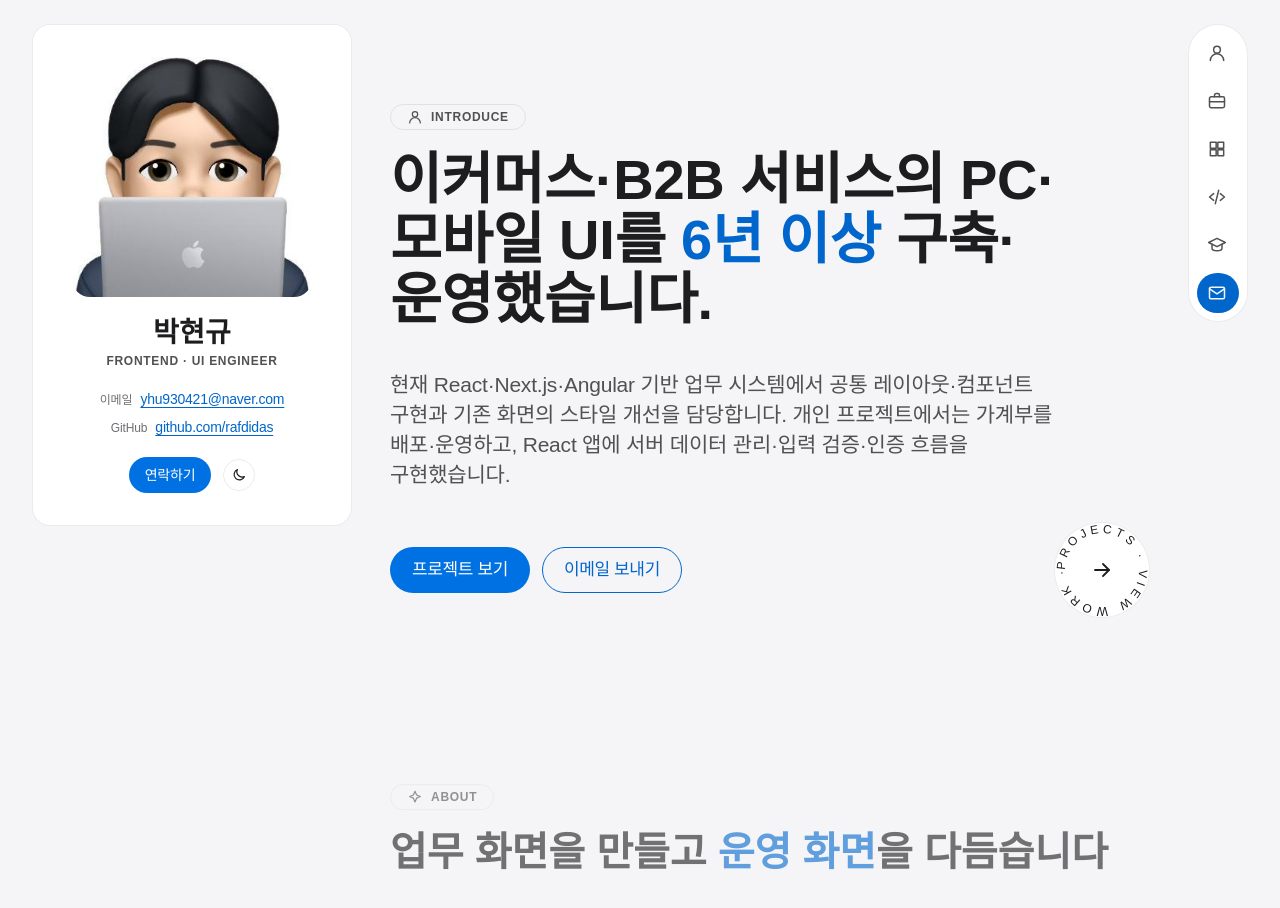
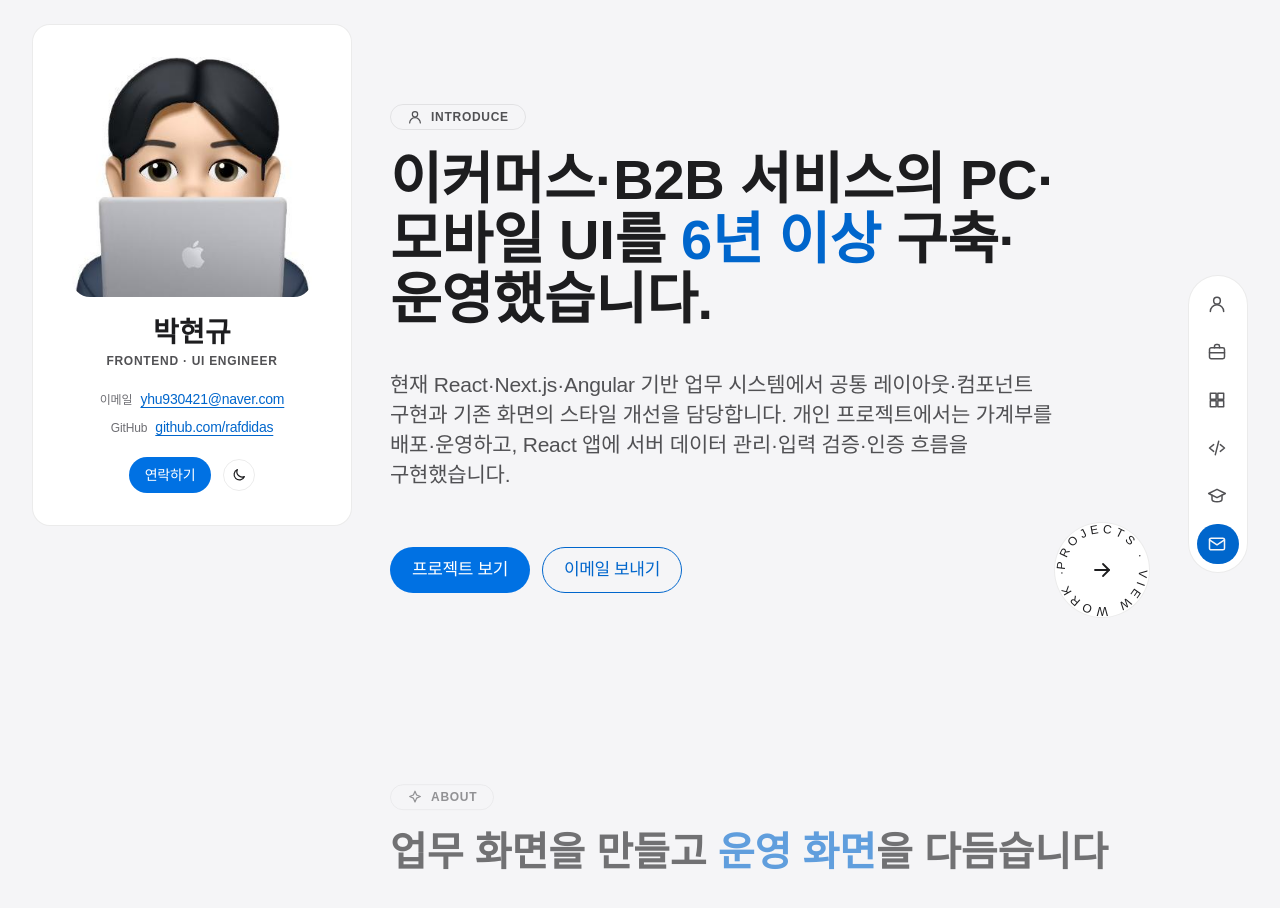
Before and after one commit to Rafdidas/about_me, a Next.js app: page / in a window 1280 px wide. Shown: the top 908 px of the page. Built offline with nearby package versions, Linux system fonts and the light colour scheme; a web font is replaced by a local one.

Commit message:
style: 아이콘 레일을 뷰포트 세로 중앙에 두도록 수정
설계 문서 3.1의 '세로 중앙 부근'에 맞춰, 레일 header를 슬롯 안에서 100dvh 높이로 sticky 처리하고 가운데 정렬했다. 스크롤 중 중앙에 머물고 1280x600에서도 잘리지 않는다.

```diff
--- a/src/components/SiteNav/SiteNav.module.scss
+++ b/src/components/SiteNav/SiteNav.module.scss
@@ -48,9 +48,12 @@
   display: none;
 
   @include up(lg) {
+    // 스크롤해도 뷰포트 세로 중앙에 머문다 (슬롯 안에서 sticky)
     position: sticky;
-    top: var(--space-6);
-    display: block;
+    top: 0;
+    display: grid;
+    align-content: center;
+    height: 100dvh;
   }
 }
 
```
